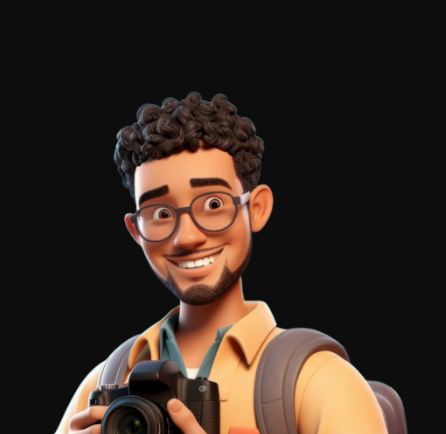
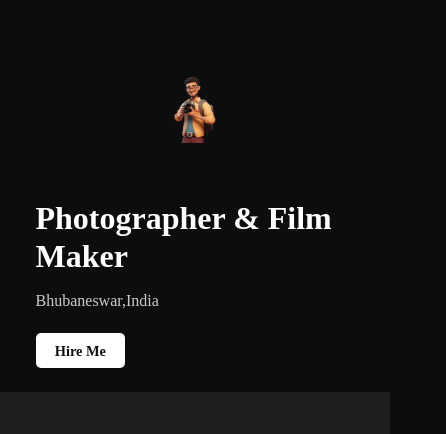
Before and after one commit to git-oberoi/Mini-Project, a plain HTML site: page index.html in a window 390 px wide. Shown: the part 69-503 px from the top of the page, 446 px wide, since content can reach past the window. Drawn offline with Linux system fonts and the light colour scheme.

Commit message:
minor-changes

```diff
--- a/css/style.css
+++ b/css/style.css
@@ -240,11 +240,16 @@ a {
     margin-top: 0;
     order: -1;
     max-width: 400px;
+    width: 100%;
+    height: auto;
+    margin: 0 auto;
+    padding: 0 8rem;
 
   }
-  .about-image{
-    max-width: 500px;
-    max-height: 200px;
+  .hero-image img {
+    max-width: 100%;
+    height: auto;
+    object-fit: contain;
   }
 
   .social-links ul {
@@ -266,6 +271,9 @@ a {
   /* Mobile Portrait */
   .main-header {
     padding: 1.5rem;
+  }
+  .hero-image {
+    max-width: 300px;
   }
 
   .desktop-social{
```
